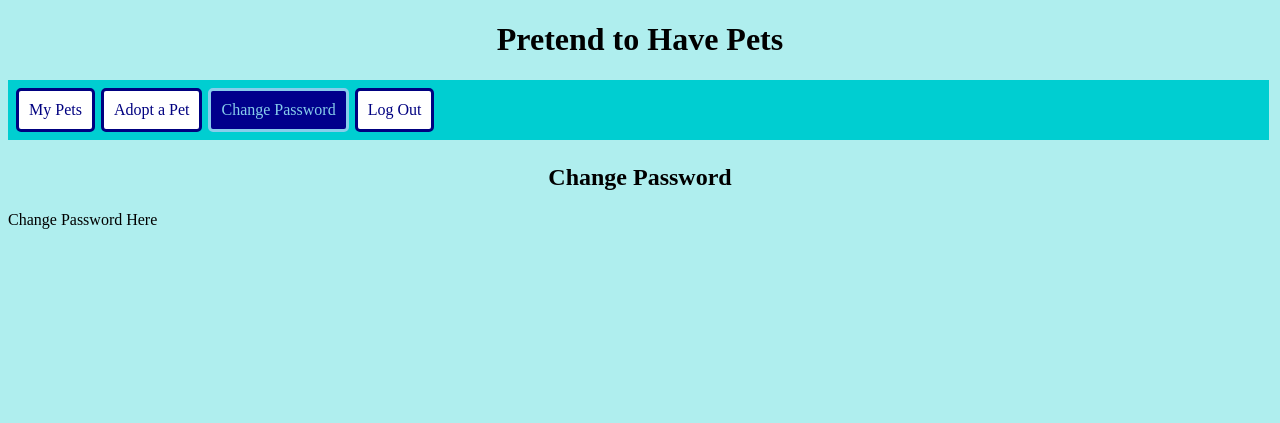
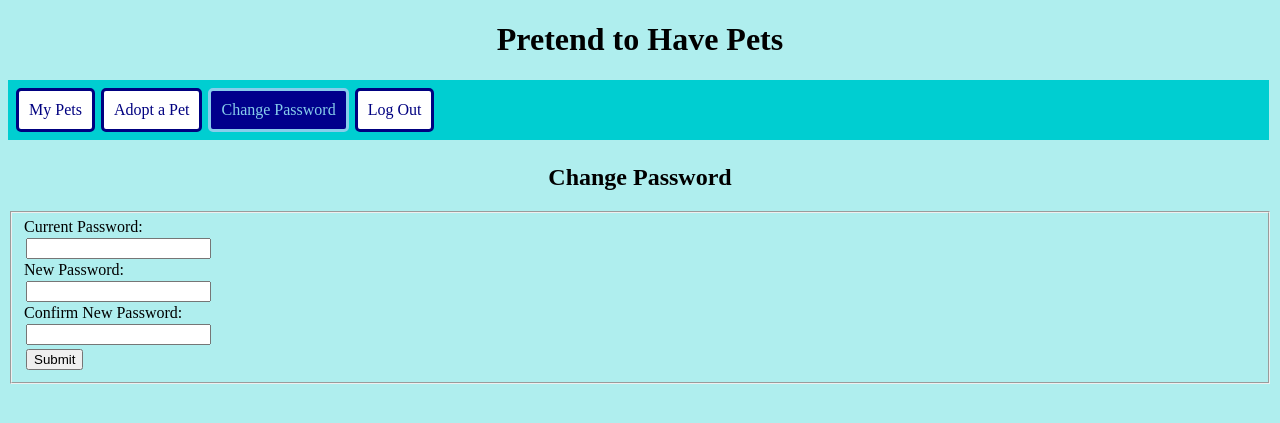
Before and after one commit to anienhaus/PretendToHavePets, a PHP site: page /settings/settings.php in a window 1280 px wide. Shown: the top 423 px of the page. Run offline with PHP 8.4, Linux system fonts and the light colour scheme; the visitor is signed in with stand-in values (Sample User, id 1).

Commit message:
Started on change password page

```diff
--- a/settings/settings.php
+++ b/settings/settings.php
@@ -10,6 +10,7 @@
 <head>
 	<title>Pretend to Have Pets</title>
 	<link rel="stylesheet" href="../pretendtohavepets.css">
+	<link rel="stylesheet" href="settings.css">
 	<meta charset="UTF-8">
 	<meta name="assignment" content="CSCI 445: Final Project">
 	<meta name="viewport" content="width=device-width">
@@ -18,6 +19,25 @@
 
 <!--The body of the webpage-->
 <body>
+
+	<?php
+	// Connect to the database
+	include "../database_signin.php";
+	$oldPassword = "";
+	$newPassword = "";
+	$newConfirm = "";
+	if ($_SERVER["REQUEST_METHOD"] == "POST") {
+		// Check to see that the username exists
+		$oldPassword = $_POST["oldPassword"];
+		$newPassword = $_POST["newPassword"];
+		$newConfirm = $_POST["newConfirm"];
+		//$userQuery = "SELECT UserID, Password FROM Users WHERE Username = '$username'";
+		//$userInfo = $conn->query($userQuery);
+		//$row = $userInfo->fetch_assoc();
+		//$correctPassword = $row["Password"];
+	}
+	?>
+
 	<!--Include the navigation bar-->
 	<?php
 		$current = "settings";
@@ -26,8 +46,46 @@
 	<!--Page content-->
 	<section>
 		<h2>Change Password</h2>
-		<p>Change Password Here</p>
+		<form id="change-password" method="post" action="<?php echo htmlspecialchars($_SERVER["PHP_SELF"]);?>">
+			<fieldset>
+				<div id="new-password-content">
+					<label for="old-password">Current Password: </label><br>
+					<input type="password" id="old-password" name="old-password" value="<?php echo $oldPassword ?>" required>
+					<br>
+					<label for="new-password">New Password: </label><br>
+					<input type="password" id="new-password" name="new-password" onkeyup="checkPasswords()" value="<?php echo $newPassword ?>" required>
+					<br>
+					<label for="new-confirm">Confirm New Password: </label><br>
+					<input type="password" id="new-confirm" name="new-confirm" onkeyup="checkPasswords()" value="<?php echo $newConfirm ?>" required>
+					<br>
+					<input type="submit" value="Submit" id="submit-new-password">
+				</div>
+			</fieldset>
+			<div id="change-password-err-msg"></div>
+		</form>
 	</section>
 </body>
 
+<script>
+
+	// Check if the two typed passwords match, outputting an error message if they don't
+	function checkPasswords() {
+		if ($("#new-confirm").val() != $("#new-password").val()) {
+			$("#change-password-err-msg").html("Those passwords don't match!");
+			return false;
+		}
+		else {
+			$("#change-password-err-msg").html("");
+			return true;
+		}
+	}
+
+	document.getElementById('change-password').addEventListener("submit", function(e) {
+		if !checkPasswords() {
+			e.preventDefault();
+		}
+	});
+
+</script>
+
 </html>
```
Also changed, not shown: index.php (+8 -1 lines).
